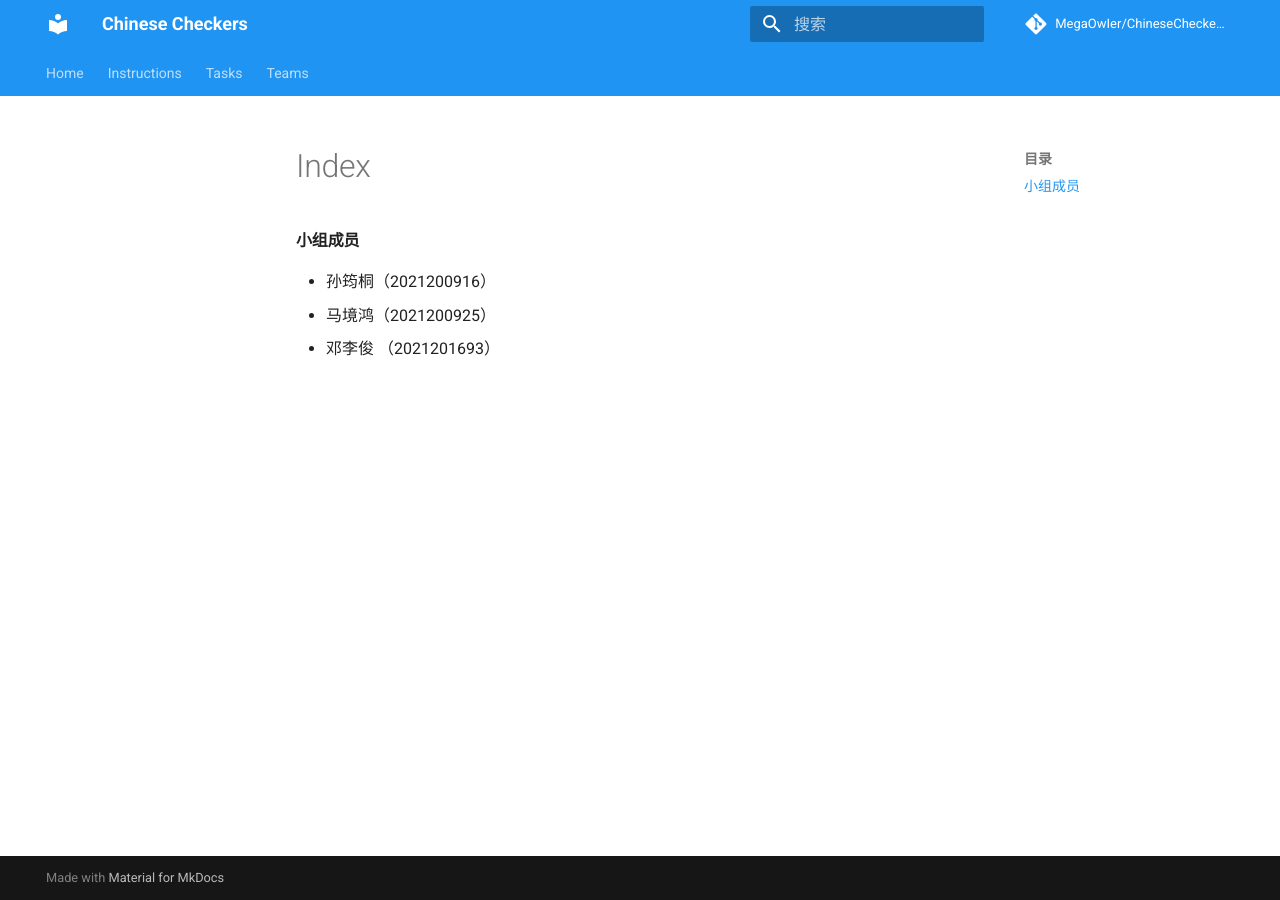
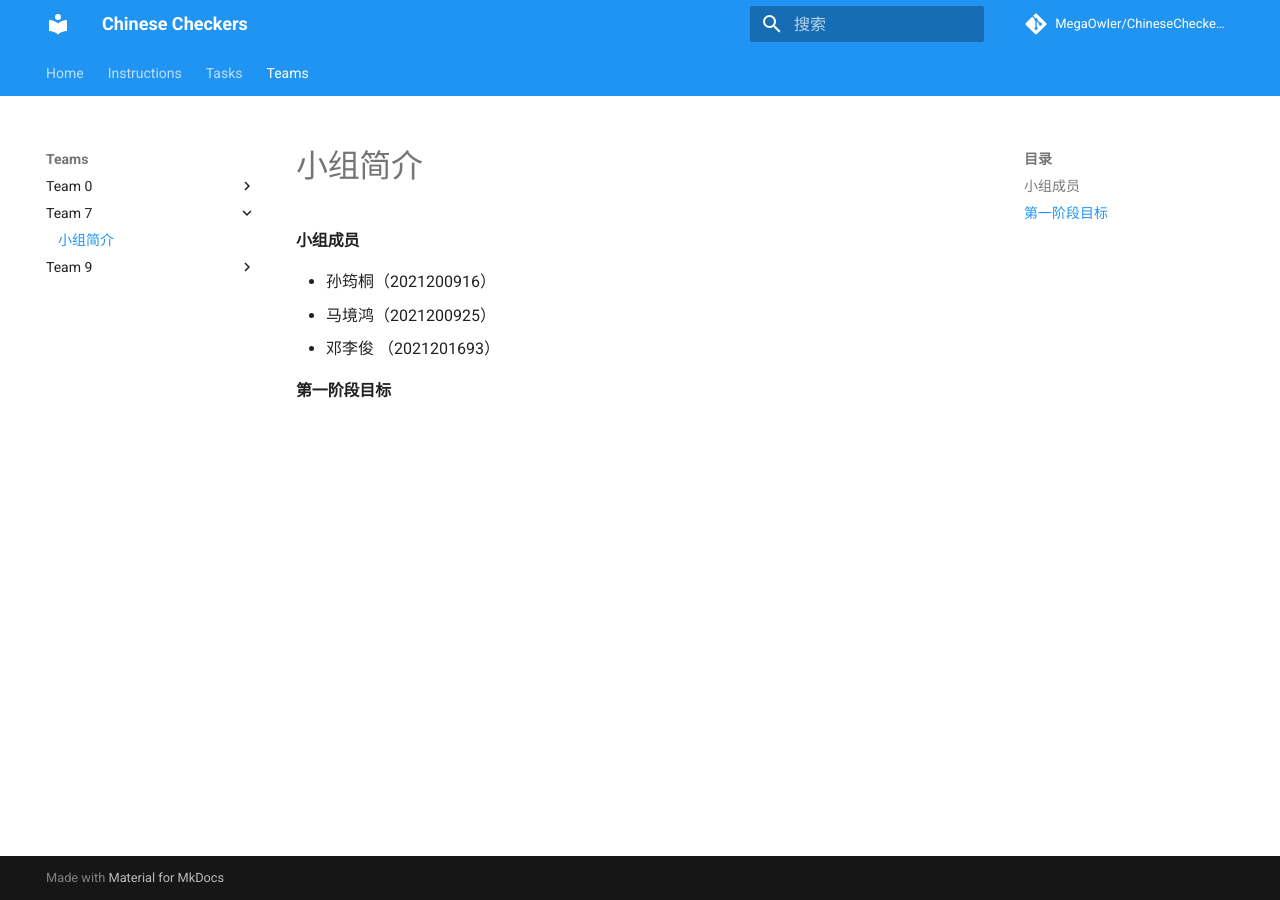
Before and after one commit to MegaOwIer/ChineseCheckers, an MkDocs documentation site: the page built from docs/submission/Team7/index.md, in a window 1280 px wide. Built offline with MkDocs 1.6.1 and Material for MkDocs 9.7.7, drawn with Linux system fonts in a browser that asks for light colours; comment, search, counter and statistics services are not loaded.

Commit message:
再试一次

```diff
--- a/docs/submission/Team7/index.md
+++ b/docs/submission/Team7/index.md
@@ -3,3 +3,5 @@
 + 孙筠桐（2021200916）
 + 马境鸿（2021200925）
 + 邓李俊 （2021201693）
+
+#### 第一阶段目标
--- a/mkdocs.yml
+++ b/mkdocs.yml
@@ -18,6 +18,8 @@ nav:
     - Team 0:
       - 小组简介: submission/Team0/index.md
       - 第一阶段总结: submission/Team0/stage1/report.md
+    - Team 7:
+      - 小组简介: submission/Team7/index.md
     - Team 9:
       - 小组简介: submission/Team9/HelloWorld.md
 
```
